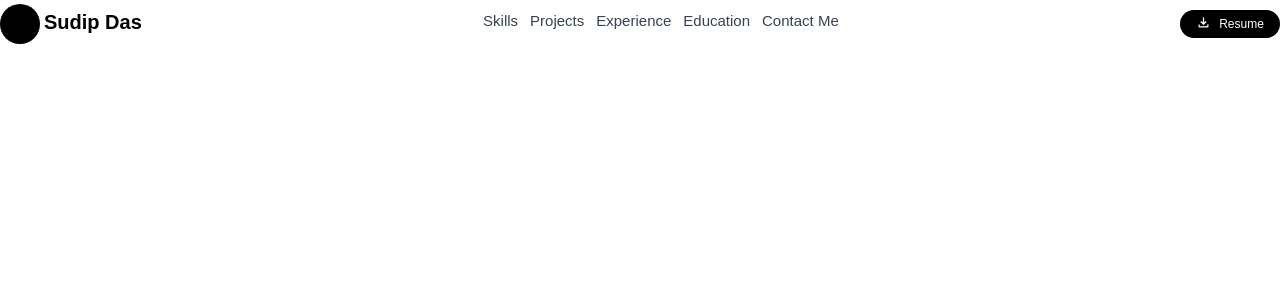
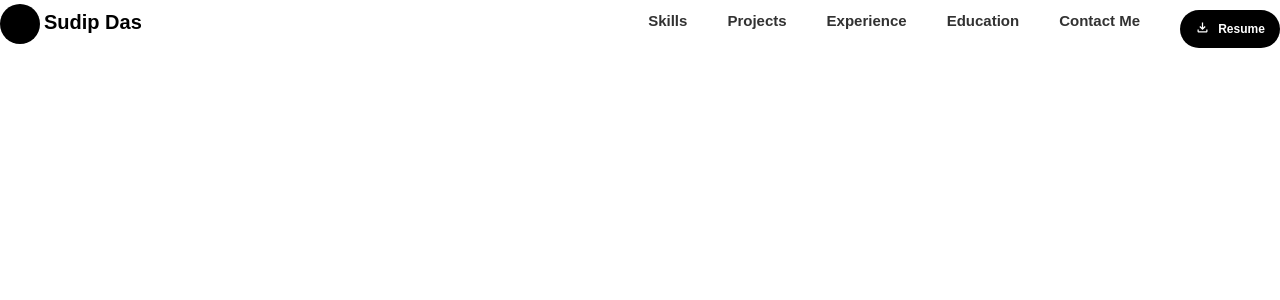
Before and after one commit to the-sudip/Portfolio, a Next.js app: page / in a window 1280 px wide. Shown: the top 300 px of the page. Built offline with nearby package versions, Linux system fonts and the light colour scheme.

Commit message:
Button fixed and lexend font added

```diff
--- a/src/app/_components/Button.jsx
+++ b/src/app/_components/Button.jsx
@@ -22,7 +22,7 @@ const Button = ({
     <div>
       <button
         onClick={onClick}
-        className={`${sizeClasses[size]} ${typeClasses[type]} flex justify-center gap-2 px-[10px] py-[5px] rounded-full text-[12px] cursor-pointer`}
+        className={`${sizeClasses[size]} ${typeClasses[type]} flex justify-center gap-2 px-[10px] py-[10px] rounded-full text-[12px] cursor-pointer`}
       >
         {icon && <span className="text-[15px]">{icon}</span>}
         {children}
--- a/src/app/_components/Navbar.jsx
+++ b/src/app/_components/Navbar.jsx
@@ -1,5 +1,6 @@
 import React from "react";
 import Button from "./Button";
+import { Lexend } from "next/font/google";
 import { MdOutlineFileDownload } from "react-icons/md";
 
 
@@ -12,13 +13,21 @@ const Navbar = () => {
         link.click();
         document.body.removeChild(link);
     }
+    const lexend = Lexend(
+      {
+        substes: ["latin"],
+        weight: ["100", "200", "300", "400", "500", "600", "700", "800", "900"],
+        style: ["normal"],
+        display: "swap",
+      }
+    )
   return (
     <div className="flex justify-between bg-white py-1">
       <div className="iconAndTag flex gap-1 ">
         <div className="icon w-[40px] h-[40px] rounded-full bg-black"></div>
         <h2 className="font-bold text-xl text-black mt-1">Sudip Das</h2>
       </div>
-      <div className="nevigators flex gap-3 text-gray-700 text-[15px] mt-1.5">
+      <div className="nevigators flex gap-10 text-[#323232] text-[15px] font-semibold mt-1.5">
         <a
           href="#skills"
           className=" hover:text-black hover:cursor-pointer hover:font-medium"
@@ -49,12 +58,13 @@ const Navbar = () => {
         >
           Contact Me
         </a>
-      </div>
-      <div className="buttonContainer flex gap-3 mt-1.5">
+
         <Button size="small" type="filled" icon={<MdOutlineFileDownload />} onClick={downloadHandler}>
           Resume
         </Button>
+
       </div>
+
     </div>
   );
 };
```
